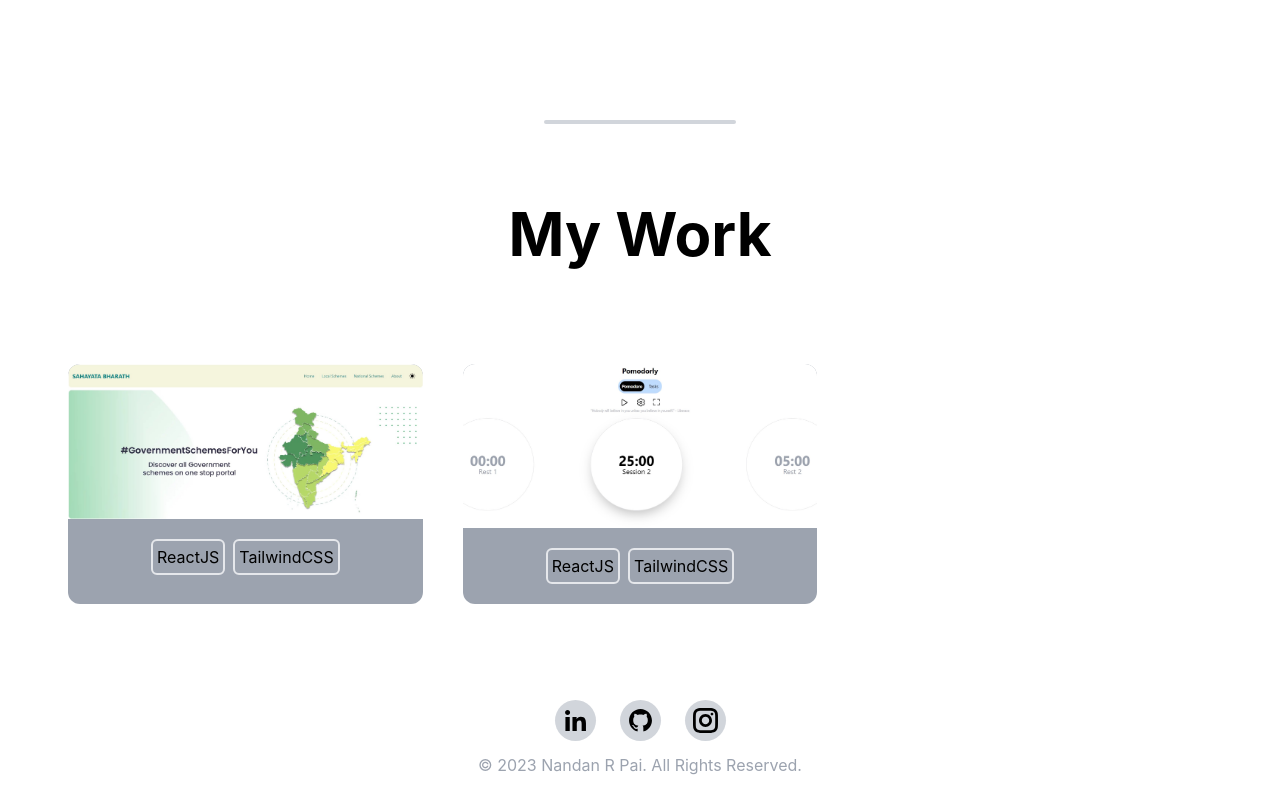
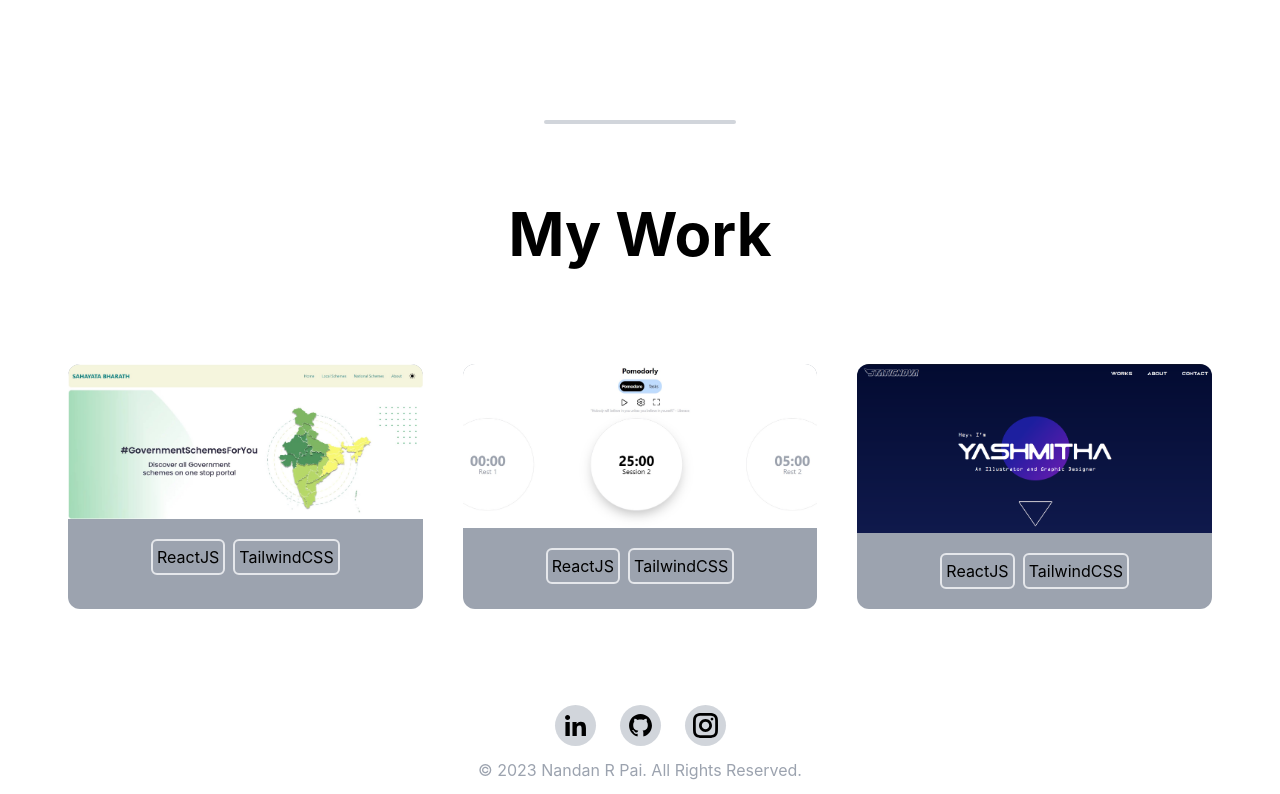
Before and after one commit to nandanpi/my_portfolio, a React (Create React App) app: page / in a window 1280 px wide. Shown: the part 365-1159 px from the top of the page. Built offline with nearby package versions, Linux system fonts and the light colour scheme.

Commit message:
Added Project

```diff
--- a/src/components/work.jsx
+++ b/src/components/work.jsx
@@ -2,6 +2,7 @@ import React from "react";
 import sb_image from "../assets/img/sb_image.jpg";
 import {Link} from "react-router-dom";
 import pomodorly_banner from "../assets/img/pomodorly_banner.jpg";
+import staticnova from "../assets/img/staticnova_banner.png";
 const Work = () => {
     return (
         <>
@@ -55,6 +56,12 @@ const Work = () => {
                         <span className="border-2 rounded-md  p-1">TailwindCSS</span>
                     </p>
                 </a>
+                <a href="https://staticnova.vercel.app/" target="_blank" rel="noreferrer" className="bg-gray-400 dark:bg-gray-700 rounded-xl space-y-3 pb-3 hover:scale-110 duration-200 hover:shadow-xl scale-100 my-5 md:mx-5"><img src={staticnova} alt="project_preview" className="rounded-t-xl" />
+                    <p className="text-black dark:text-white p-2 space-x-2 justify-center items-center flex">
+                        <span className="border-2 rounded-md  p-1">ReactJS</span>
+                        <span className="border-2 rounded-md  p-1">TailwindCSS</span>
+                    </p>
+                </a>
             </div>
         </>
     );
```
Also changed, not shown: src/assets/img/staticnova_banner.png (added).
